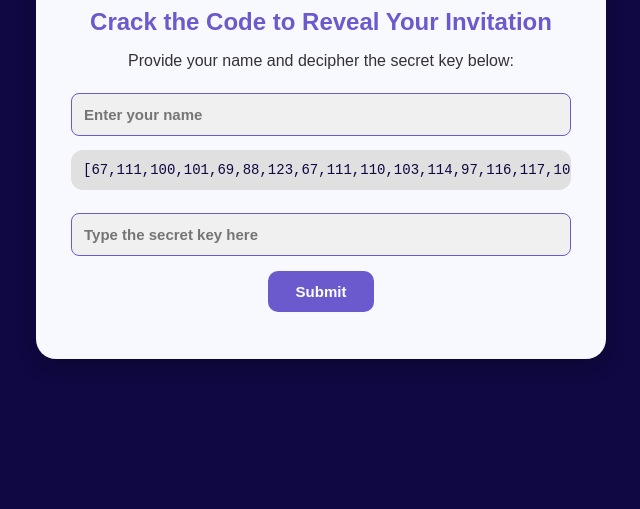
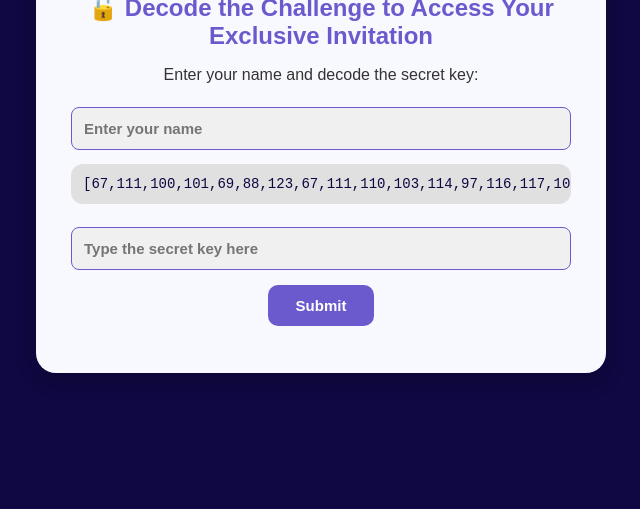
Before and after one commit to Rawaa74/CodeEX-Invitation, a plain HTML site: page index.html in a window 1280 px wide. Shown: the part 321-830 px from the top of the page, without its empty margins (319-959 px from the left). Drawn offline with Linux system fonts and the light colour scheme.

Commit message:
Update index.html

```diff
--- a/index.html
+++ b/index.html
@@ -70,8 +70,8 @@ button:hover { background-color: #8470FF; }
 
 <div class="container">
   <img src="logo.png" alt="CodeEX Logo">
-  <h2>Crack the Code to Reveal Your Invitation</h2>
-  <p>Provide your name and decipher the secret key below:</p>
+  <h2>🔓 Decode the Challenge to Access Your Exclusive Invitation</h2>
+  <p>Enter your name and decode the secret key:</p>
   <input type="text" id="username" placeholder="Enter your name">
   <pre>[67,111,100,101,69,88,123,67,111,110,103,114,97,116,117,108,97,116,105,111,110,115,33,32,89,111,117,39,114,101,32,106,111,105,110,105,110,103,32,67,111,100,101,69,88,125]</pre>
   <input type="text" id="answer" placeholder="Type the secret key here">
```
